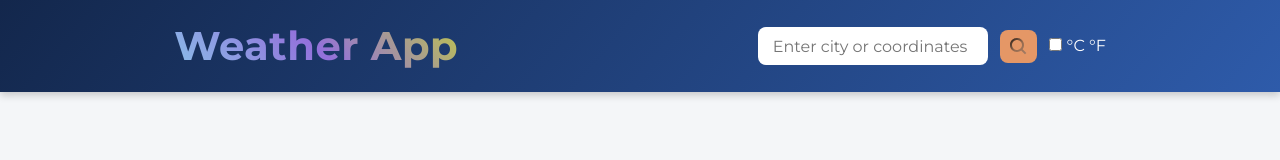
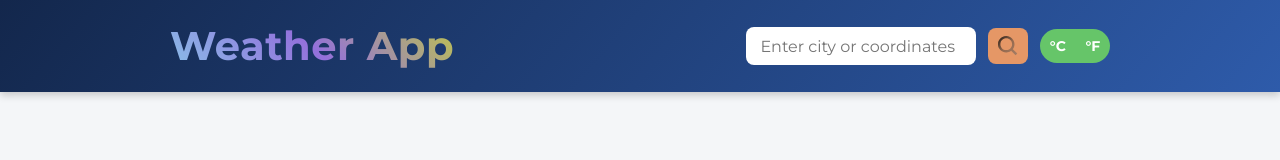
Before and after one commit to umersaif11/weather-app, a website built with webpack: page src/template.html in a window 1280 px wide. Built offline with nearby package versions, Linux system fonts and the light colour scheme; no server answers; a web font is replaced by a local one.

Commit message:
Make display of checkbox to none and make the label capsule shaped with celcius and fahrenheit units in it

```diff
--- a/src/styles.css
+++ b/src/styles.css
@@ -95,8 +95,40 @@ header{
 }
 #search-btn:hover {
   background: #e67348;
-  transform: scale(1.08);
+  transform: scale(1.06);
 }
+#search-btn svg {
+  width: 20px;
+  height: 20px;
+}
+.unit-toggle {
+  position: relative;
+  width: 70px;
+  height: 34px;
+}
+
+.unit-toggle input {
+  display: none;
+}
+
+.slider {
+  position: absolute;
+  cursor: pointer;
+  background-color: #66c569;
+  border-radius: 34px;
+  width: 100%;
+  height: 100%;
+  transition: background-color 0.3s;
+  display: flex;
+  align-items: center;
+  justify-content: space-around;
+  box-sizing: border-box;
+  font-size: 14px;
+  font-weight: bold;
+  color: #fff;
+}
+
+
 
 #app{
   flex: 1;
```
